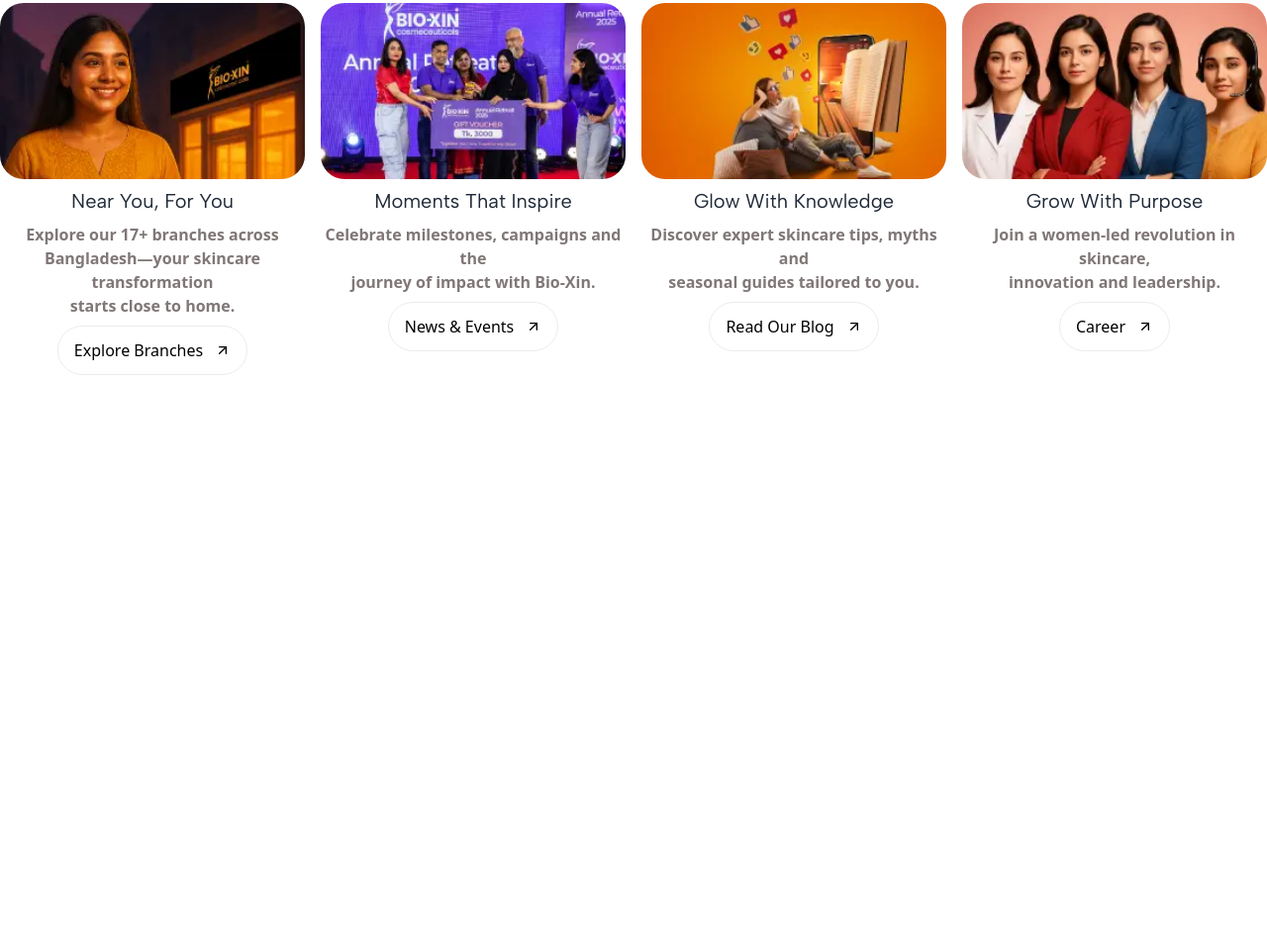
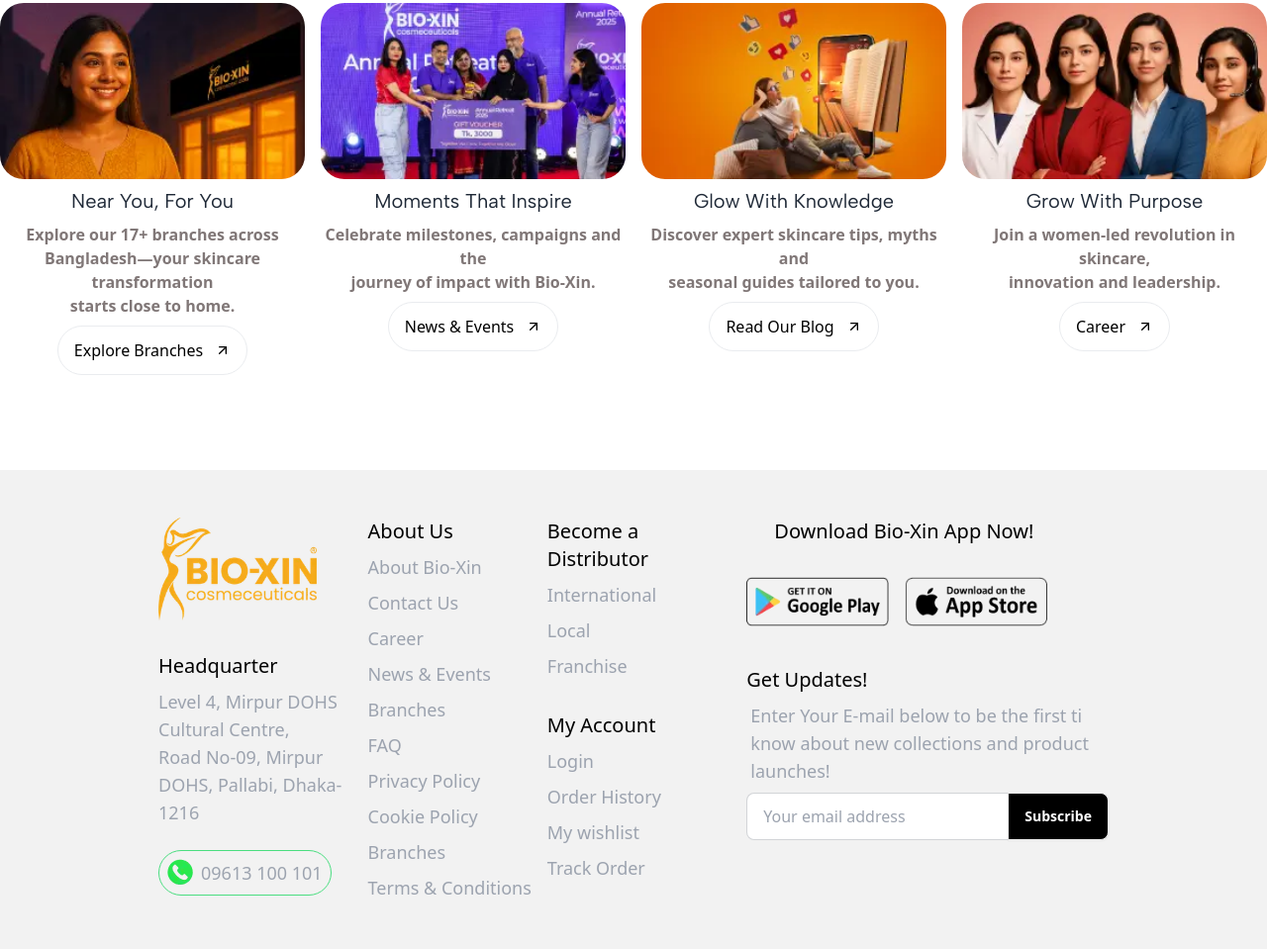
Before and after one commit to emon906/BIO-XIN, a plain HTML site: page index.html in a window 1280 px wide. Shown: the part 7551-8510 px from the top of the page at 99% size. Before the commit the page ends 7930 px from the top, so only its background shows below. Drawn offline with nearby package versions, Linux system fonts and the light colour scheme; a web font is replaced by a local one.

Commit message:
add footer and changes

```diff
--- a/index.html
+++ b/index.html
@@ -993,5 +993,75 @@
  <!-- grid -->
   </section>
  <!-- section -->
+  <!-- footer -->
+   <footer class="mt-24">
+    <!-- footer 1st -->
+     <footer class="footer bg-base-200 xl:px-40 lg:px-6 md:px-4 px-2 py-12">
+  <aside>
+    <img src="img/logo (1).webp" class="xl:w-40 lg:w-32 md:w-28 w-28 mb-6" alt="logo (1)">
+    <h2 class="text-xl text-black font-medium">
+     Headquarter
+    </h2>
+    <p class="text-[#9CA3AF] text-lg">
+      Level 4, Mirpur DOHS Cultural Centre, <br>
+Road No-09, Mirpur DOHS, Pallabi, Dhaka-1216
+    </p>
+    <button class="flex items-center border border-green-400 p-2 rounded-full mt-4 gap-2">
+      <img src="img/phone-icon.webp" alt="phone-icon">
+      <p class="text-[#9CA3AF] text-lg">
+        09613 100 101
+      </p>
+    </button>
+  </aside>
+  <nav>
+    <h6 class="text-xl text-black font-medium">About Us</h6>
+    <a class="text-[#9CA3AF] text-lg">About Bio-Xin</a>
+   <a class="text-[#9CA3AF] text-lg">Contact Us</a>
+   <a class="text-[#9CA3AF] text-lg">Career</a>
+   <a class="text-[#9CA3AF] text-lg">News & Events</a>
+   <a class="text-[#9CA3AF] text-lg">Branches</a>
+   <a class="text-[#9CA3AF] text-lg">FAQ</a>
+   <a class="text-[#9CA3AF] text-lg">Privacy Policy</a>
+   <a class="text-[#9CA3AF] text-lg">Cookie Policy</a>
+   <a class="text-[#9CA3AF] text-lg">Branches</a>
+   <a class="text-[#9CA3AF] text-lg">Terms & Conditions</a>
+  </nav>
+  <nav>
+    <h6 class="text-xl text-black font-medium">Become a Distributor</h6>
+    <a class="text-[#9CA3AF] text-lg">International</a>
+    <a class="text-[#9CA3AF] text-lg">Local</a>
+    <a class="text-[#9CA3AF] text-lg">Franchise</a>
+    <h6 class="text-xl text-black font-medium mt-6">My Account</h6>
+    <a class="text-[#9CA3AF] text-lg">Login</a>
+    <a class="text-[#9CA3AF] text-lg">Order History</a>
+    <a class="text-[#9CA3AF] text-lg">My wishlist</a>
+    <a class="text-[#9CA3AF] text-lg">Track Order</a>
+  </nav>
+  <nav class="">
+    <h6 class="lg:text-xl md:text-lg text-lg  text-black font-medium text-center lg:ml-7 ml-6 mb-6">Download Bio-Xin App Now!</h6>
+   <div class="flex gap-4">
+    <img src="img/google-play.webp" class="lg:w-36 md:w-20 w-[130px]" alt="google-play">
+    <img src="img/apple-play.webp" class="lg:w-36 md:w-20 w-[130px]" alt="apple-play">
+   </div>
+   <form class="mt-8">
+    <h6 class="text-xl text-black font-medium">Get Updates!</h6>
+    <fieldset class="form-control w-80">
+      <label class="label">
+        <span class="label-text text-[#9CA3AF] text-lg">Enter Your E-mail below to be the first ti know about new collections and product launches!</span>
+      </label>
+      <div class="join">
+        <input
+          type="text"
+          placeholder="Your email address"
+          class="input input-bordered join-item" />
+        <button class="btn bg-black text-white join-item">Subscribe</button>
+      </div>
+    </fieldset>
+  </form>
+  </nav>
+</footer>
+    <!-- footer 1st -->
+   </footer>
+  <!-- footer -->
 </body>
 </html>
```
Also changed, not shown: img/apple-play.webp (added), img/google-play.webp (added), img/phone-icon.webp (added).
